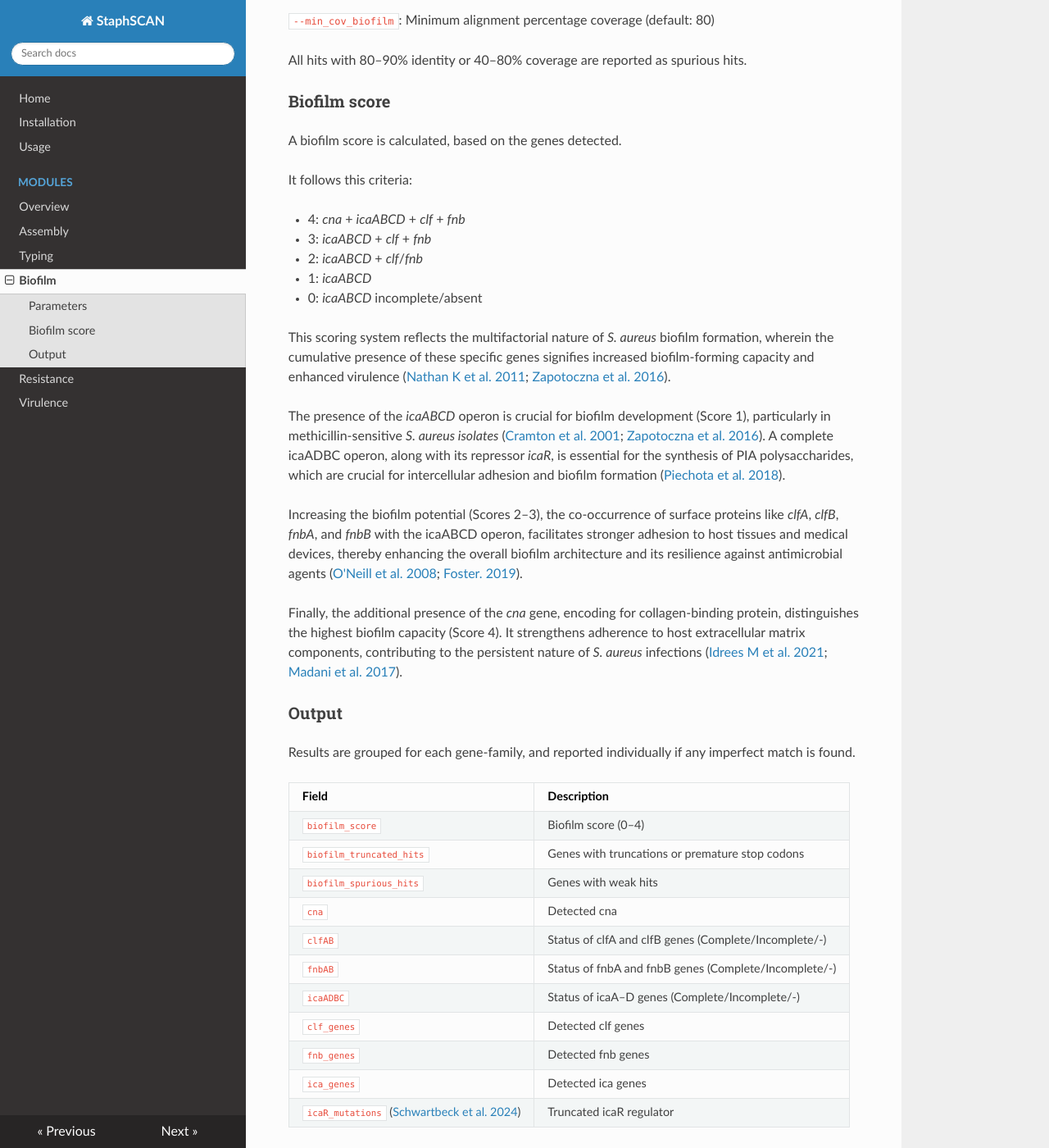
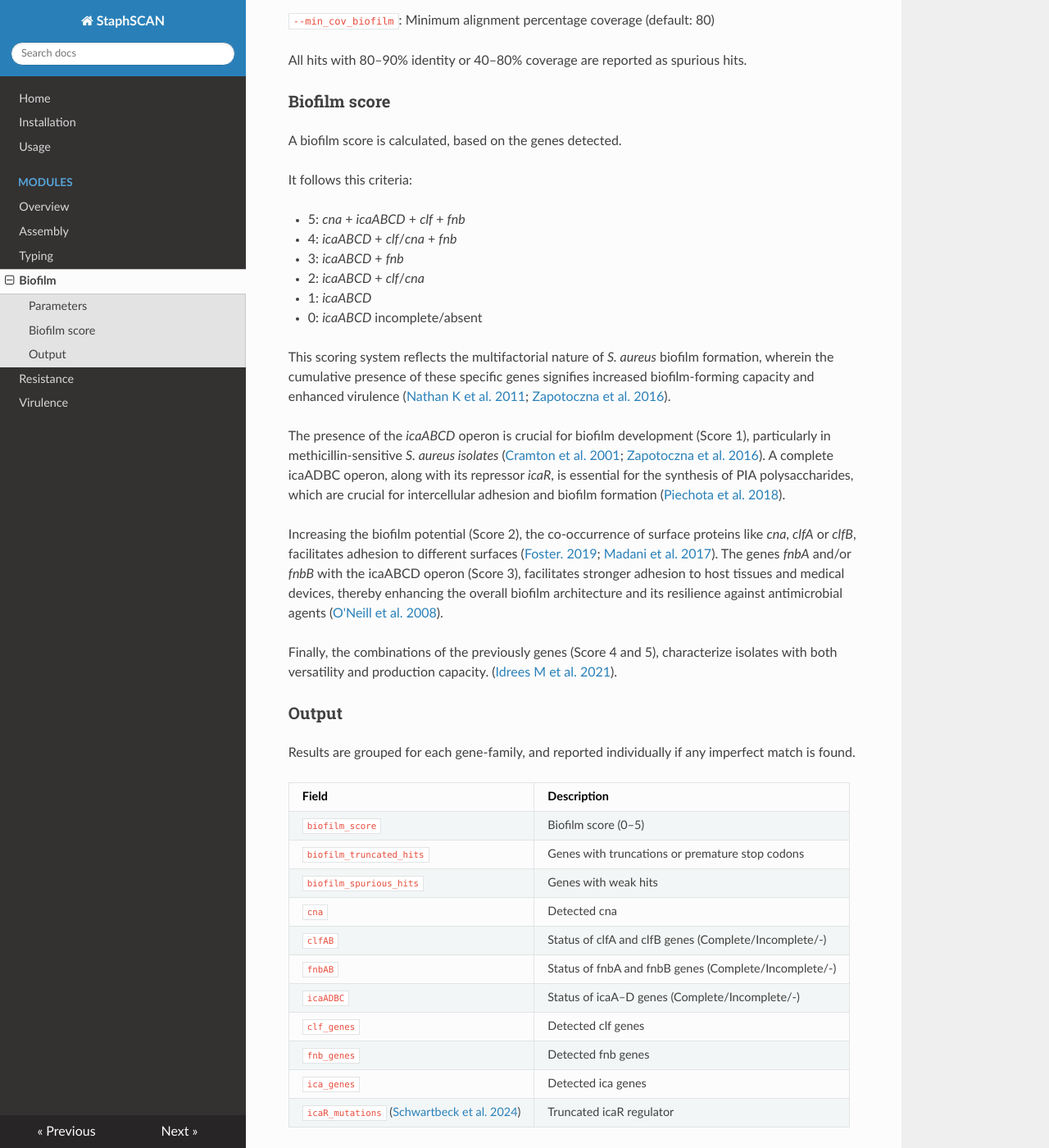
Before and after one commit to riccabolla/StaphSCAN, an MkDocs documentation site: the page built from docs/biofilm.md, in a window 1280 px wide and 1400 px high, scrolled down 1541 px. Shown: the whole window at 82% size. Built offline with MkDocs 1.6.1, drawn with Linux system fonts in a browser that asks for light colours; nearby versions of some CDN libraries.

Commit message:
updated score system

```diff
--- a/docs/biofilm.md
+++ b/docs/biofilm.md
@@ -38,11 +38,13 @@ A biofilm score is calculated, based on the genes detected.
 
 It follows this criteria:
 
-* 4: *cna* + *icaABCD* + *clf* + *fnb*
+* 5: *cna* + *icaABCD* + *clf* + *fnb*
 
-* 3: *icaABCD* + *clf* + *fnb*
+* 4: *icaABCD* + *clf*/*cna* + *fnb*
 
-* 2: *icaABCD* + *clf*/*fnb*
+* 3: *icaABCD* + *fnb*
+
+* 2: *icaABCD* + *clf*/*cna*
 
 * 1: *icaABCD*
 
@@ -52,9 +54,9 @@ This scoring system reflects the multifactorial nature of *S. aureus* biofilm fo
 
 The presence of the *icaABCD* operon is crucial for biofilm development (Score 1), particularly in methicillin-sensitive *S. aureus isolates* ([Cramton et al. 2001](https://pmc.ncbi.nlm.nih.gov/articles/PMC98472/); [Zapotoczna et al. 2016](https://journals.plos.org/plospathogens/article?id=10.1371/journal.ppat.1005671)). A complete icaADBC operon, along with its repressor *icaR*, is essential for the synthesis of PIA polysaccharides, which are crucial for intercellular adhesion and biofilm formation ([Piechota et al. 2018](https://doi.org/10.1155/2018/4657396Digital)).
 
-Increasing the biofilm potential (Scores 2–3), the co-occurrence of surface proteins like *clfA*, *clfB*, *fnbA*, and *fnbB* with the icaABCD operon, facilitates stronger adhesion to host tissues and medical devices, thereby enhancing the overall biofilm architecture and its resilience against antimicrobial agents ([O'Neill et al. 2008](https://pubmed.ncbi.nlm.nih.gov/18375547/); [Foster. 2019](https://pubmed.ncbi.nlm.nih.gov/31267926/)).
+Increasing the biofilm potential (Score 2), the co-occurrence of surface proteins like *cna*, *clfA* or *clfB*, facilitates adhesion to different surfaces ([Foster. 2019](https://pubmed.ncbi.nlm.nih.gov/31267926/); [Madani et al. 2017](https://journals.plos.org/plosone/article?id=10.1371/journal.pone.0179601)). The genes *fnbA* and/or *fnbB* with the icaABCD operon (Score 3), facilitates stronger adhesion to host tissues and medical devices, thereby enhancing the overall biofilm architecture and its resilience against antimicrobial agents ([O'Neill et al. 2008](https://pubmed.ncbi.nlm.nih.gov/18375547/)).
 
-Finally, the additional presence of the *cna* gene, encoding for collagen-binding protein, distinguishes the highest biofilm capacity (Score 4). It strengthens adherence to host extracellular matrix components, contributing to the persistent nature of *S. aureus* infections ([Idrees M et al. 2021](https://pubmed.ncbi.nlm.nih.gov/34300053/); [Madani et al. 2017](https://journals.plos.org/plosone/article?id=10.1371/journal.pone.0179601)).
+Finally, the combinations of the previously genes (Score 4 and 5), characterize isolates with both versatility and production capacity.  ([Idrees M et al. 2021](https://pubmed.ncbi.nlm.nih.gov/34300053/)).
 
 ### Output
 
@@ -62,7 +64,7 @@ Results are grouped for each gene-family, and reported individually if any imper
 
 | Field                          | Description                                                   |
 | ------------------------------ | ------------------------------------------------------------- |
-| `biofilm_score`                  | Biofilm score (0–4)                                           |
+| `biofilm_score`                  | Biofilm score (0–5)                                           |
 | `biofilm_truncated_hits`        | Genes with truncations or premature stop codons               |
 | `biofilm_spurious_hits`          | Genes with weak hits                                          |
 | `cna`                            | Detected cna                                                  |
```
Also changed, not shown: 1 other file.
